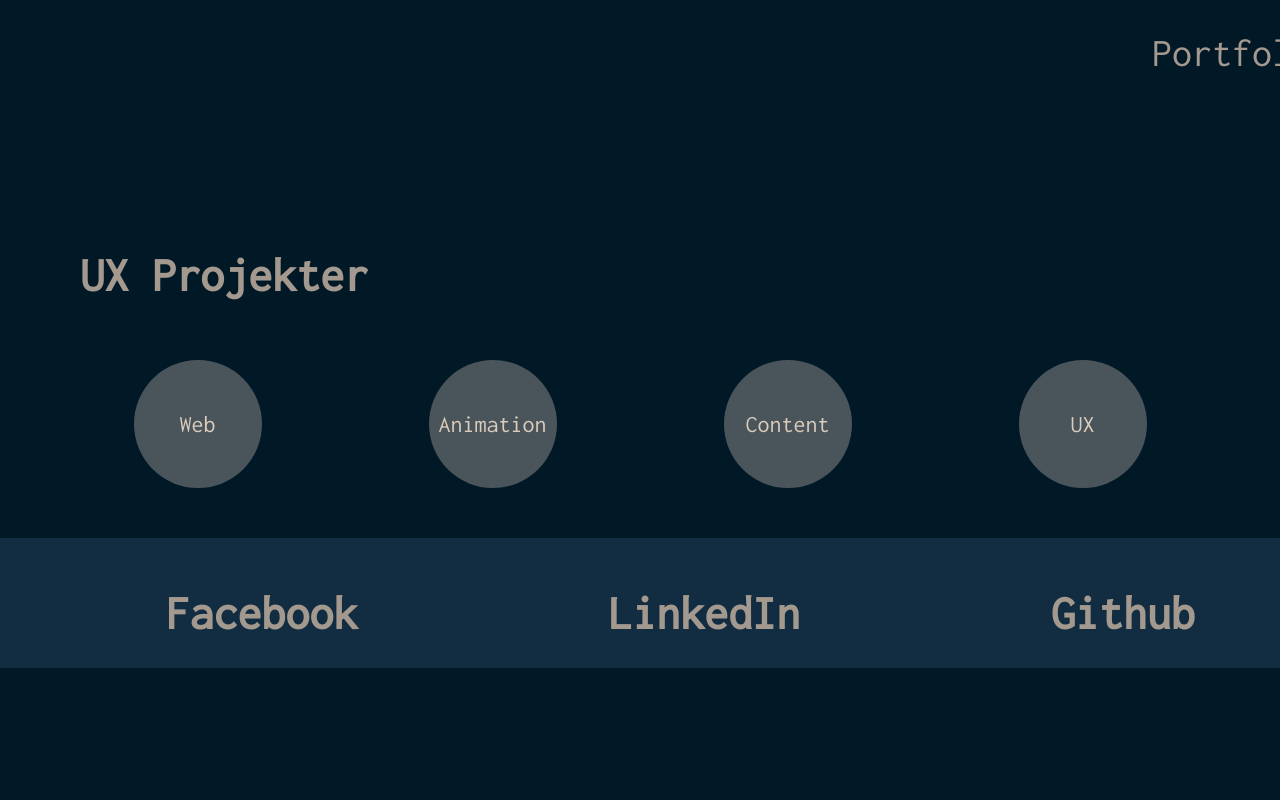
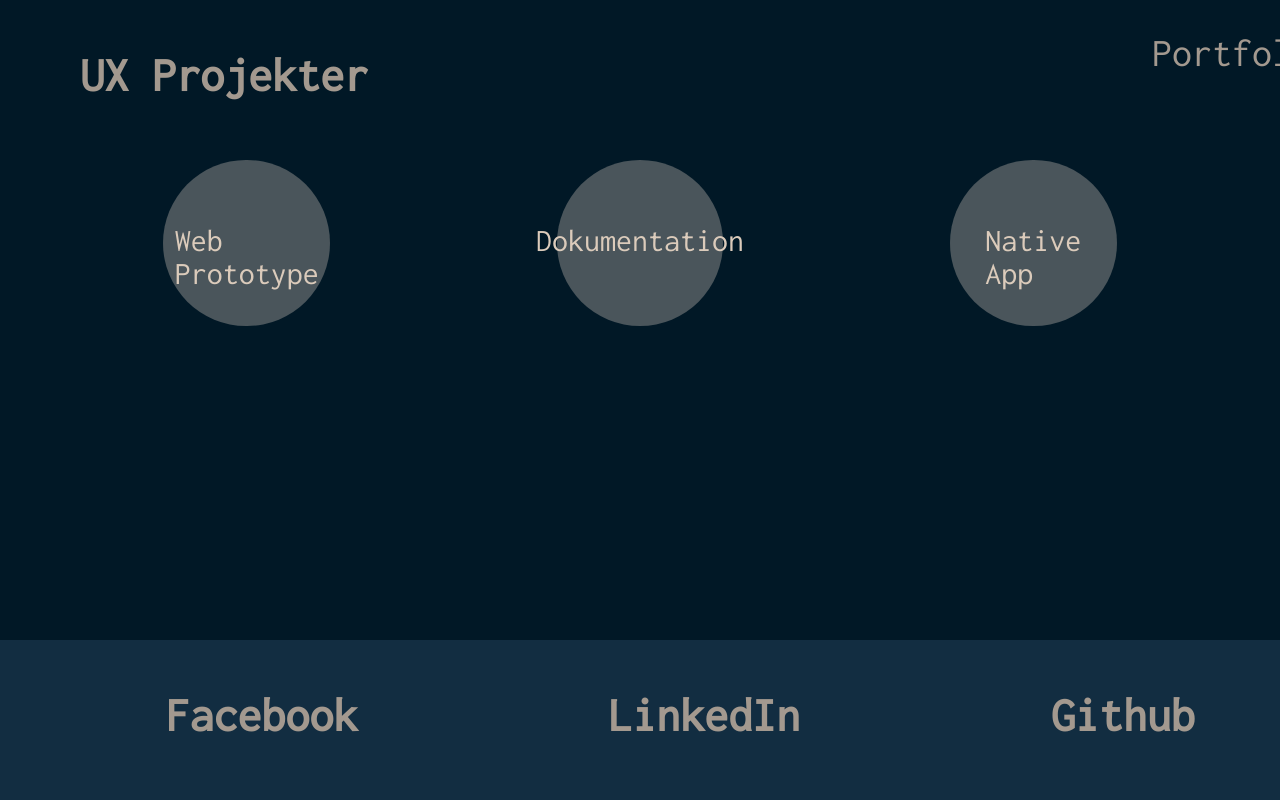
Before and after one commit to TheoBigum/EksamensProjekt, a plain HTML site: page Portfolio/ux.html in a window 1280 px wide. Drawn offline with Linux system fonts and the light colour scheme; a web font is replaced by a local one.

Commit message:
mindre rettelser

```diff
--- a/Portfolio/style.css
+++ b/Portfolio/style.css
@@ -16,6 +16,7 @@ img {
 
 body {
     background-color: #011826;
+    height: 100vh;
 }
 
 h1 {
@@ -105,7 +106,7 @@ header nav a {
 .sectionwrapper_circle a {
     text-decoration: none;
     font-family: 'Inconsolata', monospace;
-    font-size: 1.5rem;
+    font-size: 2rem;
     color: #dbcbbb;
     justify-items: center;
 }
@@ -113,7 +114,7 @@ header nav a {
 .sectionwrapper_circle a:hover {
     text-decoration: none;
     font-family: 'Inconsolata', monospace;
-    font-size: 1.5rem;
+    font-size: 2rem;
     color: #000000;
 }
 
@@ -125,11 +126,11 @@ header nav a {
     display: flex;
     flex-wrap: wrap;
     justify-content: center;
-    height: 10vw;
-    width: 10vw;
-    border-radius: 30000px;
+    height: 13vw;
+    width: 13vw;
+    border-radius: 300px;
     background-color: #4a555b;
-    padding: 4vw;
+    padding: 5vw;
 }
 
 .circle h1 {
@@ -164,9 +165,18 @@ header nav a {
 
 /*------------FOOTER------------*/
 footer {
-    height: 130px;
+    height: 20vh;
     width: 100%;
     background-color: #122d41;
+    position: absolute;
+}
+
+#underside footer {
+    height: 20vh;
+    width: 100%;
+    background-color: #122d41;
+    position: absolute;
+    top: 80vh;
 }
 
 #some {
@@ -178,19 +188,22 @@ footer {
     color: orange;
 }
 
+
 /*-------------Undersider----------------*/
 
-.underside {
+.undersider {
     left: 70em;
 }
 
-.underside a {
+.undersider a {
     font-family: 'Inconsolata', monospace;
 }
 
-#underside {
-    padding-top: 200px
+#underside footer {
+    top: 80vh;
 }
+
+
 
 /*-----------------titel-------------------*/
 #title {
--- a/Portfolio/ux.html
+++ b/Portfolio/ux.html
@@ -12,7 +12,7 @@
 
 <body>
     <header>
-        <nav class="underside">
+        <nav class="undersider">
             <a href="index.html">Portfolio</a>
         </nav>
     </header>
@@ -22,28 +22,27 @@
         <section class="sectionwrapper_circle">
 
             <div class="circle">
-                <a href="web.html">Web</a>
+                <a href="web.html">Web Prototype</a>
             </div>
             <div class="circle">
-                <a href="animation.html">Animation</a>
+                <a href="animation.html">Dokumentation</a>
             </div>
             <div class="circle">
-                <a href="content.html">Content</a>
+                <a href="content.html">Native App</a>
             </div>
-            <div class="circle">
-                <a href="ux.html">UX</a>
-            </div>
+
         </section>
+
+        <footer>
+            <section id="some">
+                <h1>Facebook</h1>
+                <h1>LinkedIn</h1>
+                <h1>Github</h1>
+            </section>
+        </footer>
     </section>
 
-    <footer>
-        <section id="some">
-            <h1>Facebook</h1>
-            <h1>LinkedIn</h1>
-            <h1>Github</h1>
-        </section>
 
-    </footer>
 
 
     <script src="script.js"></script>
```
Also changed, not shown: Portfolio/animation.html (+9 -10 lines), Portfolio/content.html (+7 -10 lines), Portfolio/web.html (+4 -4 lines), 1 other file.
